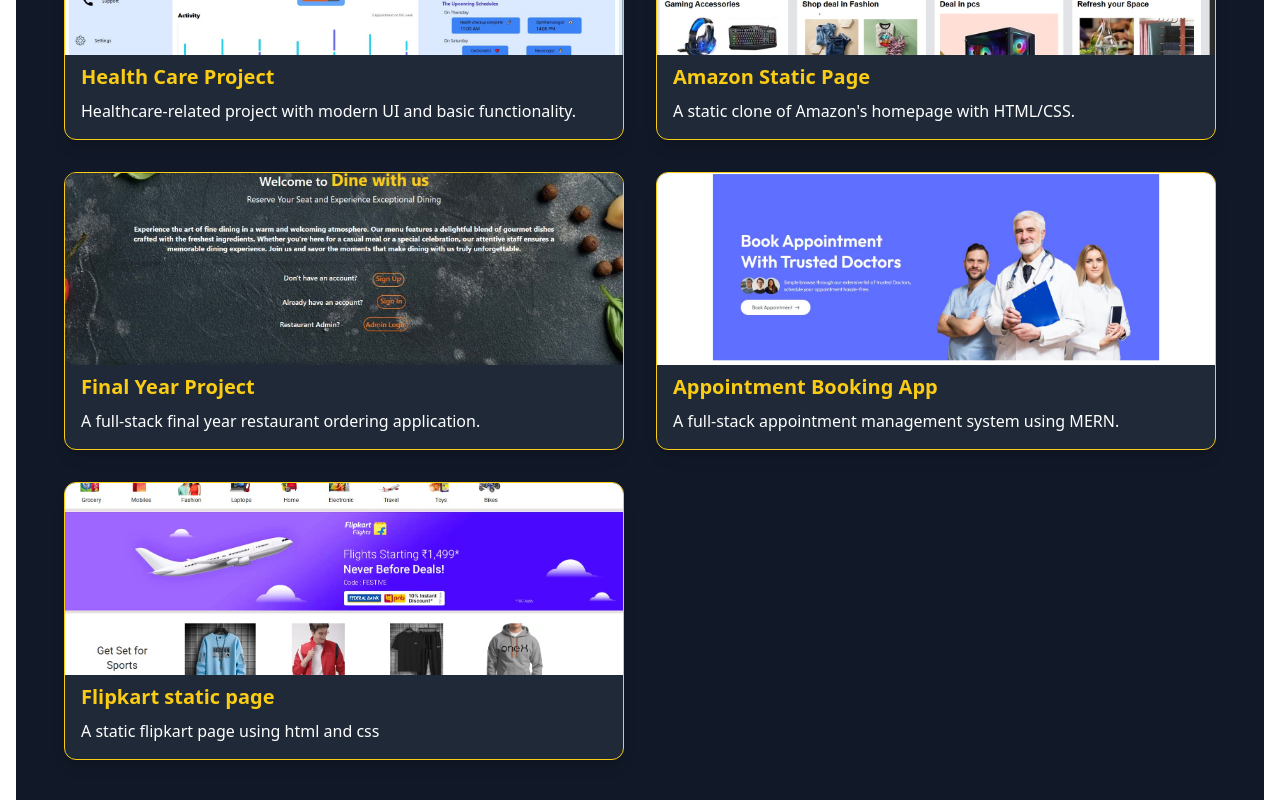
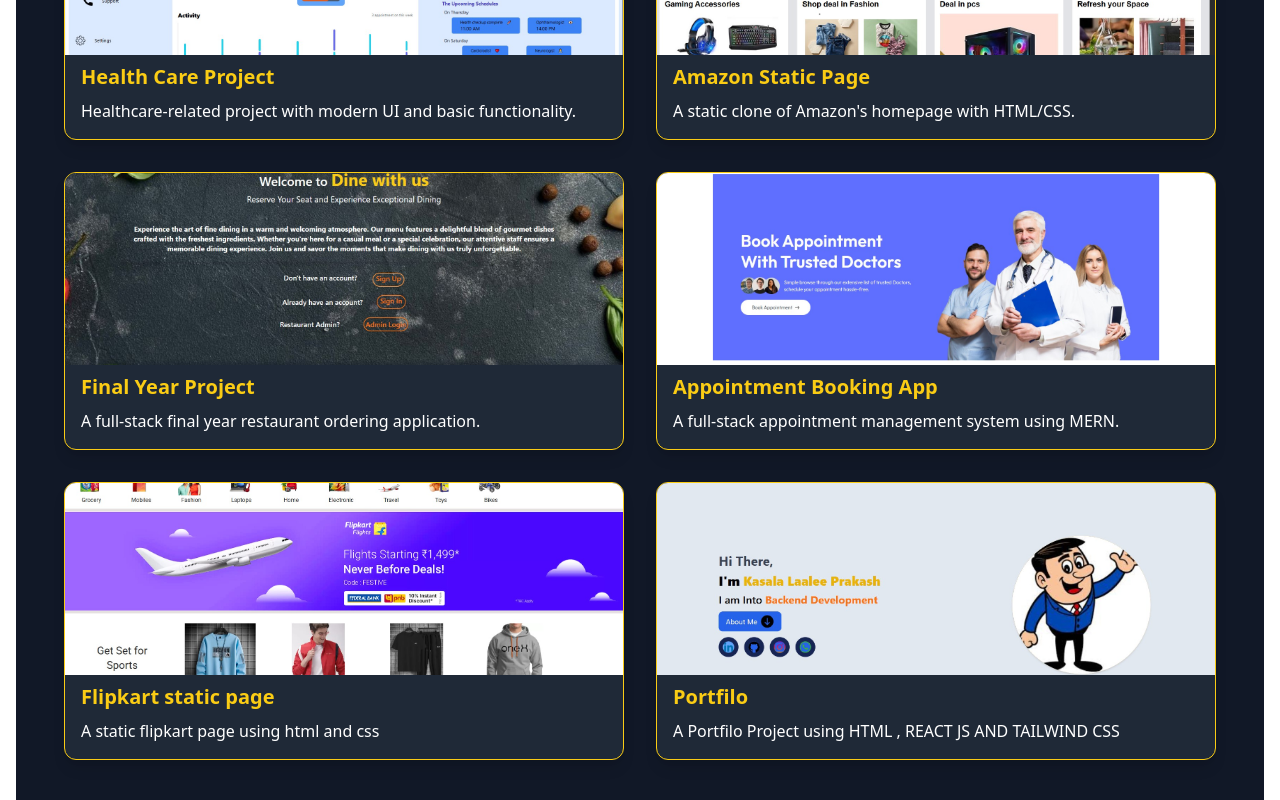
Before and after one commit to laleeprakash/portfilo, a React (Vite) app: page / in a window 1280 px wide. Shown: the part 3821-4621 px from the top of the page. Built offline with nearby package versions, Linux system fonts and the light colour scheme.

Commit message:
added portfilo project

```diff
--- a/src/components/Work.jsx
+++ b/src/components/Work.jsx
@@ -6,6 +6,7 @@
 import final_year_project from "../assets/final_year_project.jpg";
 import appointment from "../assets/appointment.jpg";
 import flipkart from "../assets/flipkart_clone.jpg"
+import portfilo from "../assets/portfilo.jpg"
 function Work() {
   const projects = [
     {
@@ -57,6 +58,13 @@
       description:"A static flipkart page using html and css",
       website:"https://laleeprakash.github.io/flipkart_clone/",
       github:"https://github.com/laleeprakash/flipkart_clone"
+    },
+     {
+      name : "Portfilo",
+      image:portfilo,
+      description:"A Portfilo Project using HTML , REACT JS AND TAILWIND CSS",
+      website:"https://portfilo-amber.vercel.app/",
+      github:"https://github.com/laleeprakash/portfilo"
     }
   ];
 
```
Also changed, not shown: src/assets/portfilo.jpg (added).
